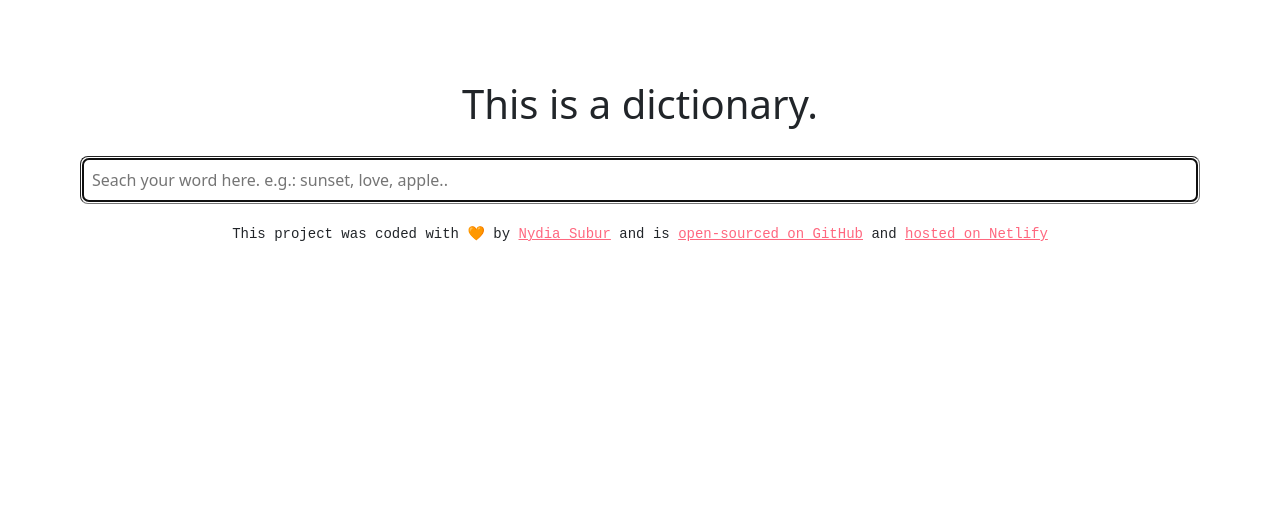
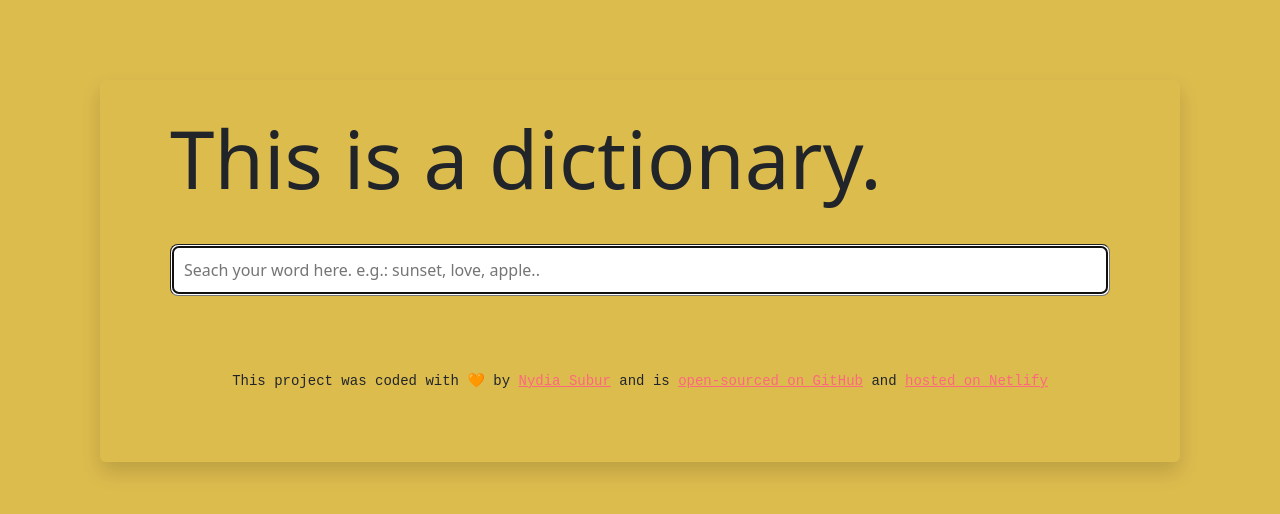
Before and after one commit to nydiasubur/dictionary-app, a React (Create React App) app: page / in a window 1280 px wide. Shown: the top 514 px of the page. Built offline with nearby package versions, Linux system fonts and the light colour scheme.

Commit message:
debug image

```diff
--- a/public/index.html
+++ b/public/index.html
@@ -27,6 +27,13 @@
     <title>Dictionary App</title>
   </head>
   <body>
+    <style>
+      /* Your CSS styles go here */
+      body {
+        background-color: #ddbc4e;
+      }
+      /* Add more styles as needed */
+    </style>
     <noscript>You need to enable JavaScript to run this app.</noscript>
     <div id="root"></div>
     <!--
--- a/src/App.css
+++ b/src/App.css
@@ -2,12 +2,18 @@ footer a {
   color: #ff677f;
 }
 .App {
-  margin: 80px;
+  margin: 100px;
+  margin-top: 80px;
+  border-radius: 6px;
+  box-shadow: 0 10px 20px rgb(0 0 0 / 15%);
+  padding: 70px;
+  padding-top: 30px;
+  background-color: #ddbc4e;
 }
+
 .App footer {
   font-size: 14px;
-
   text-align: center;
   font-family: monospace;
-  margin-top: auto;
+  margin-top: 40px;
 }
--- a/src/Dictionary.css
+++ b/src/Dictionary.css
@@ -1,12 +1,13 @@
 .Dictionary input {
   width: 100%;
   border-radius: 8px;
-  padding: 10px;
-  margin: 20px auto;
-  color: #333;
+  padding: 12px;
+  margin: 30px auto;
+  color: #848484;
+  margin-bottom: 35px;
 }
 .Dictionary .header {
-  text-align: center;
+  font-size: 80px;
 }
 
 .Meanings {
--- a/src/Images.js
+++ b/src/Images.js
@@ -10,11 +10,11 @@ export default function Images(props) {
             console.log(props.photos.url);
             return (
               <div className="col-4" key={index}>
-                <a href={props.photos.url} target="_blank" rel="noreferrer">
+                <a href={photo.url} target="_blank" rel="noreferrer">
                   <img
                     src={photo.src.landscape}
                     className="img-fluid"
-                    alt="image description"
+                    alt={photo.alt}
                   />
                 </a>
               </div>
--- a/src/Meaning.css
+++ b/src/Meaning.css
@@ -6,7 +6,7 @@
 .partOfSpeech {
   text-transform: uppercase;
   color: #737984;
-  font-weight: 400;
+  font-weight: 450;
 }
 .definition {
 }
```
